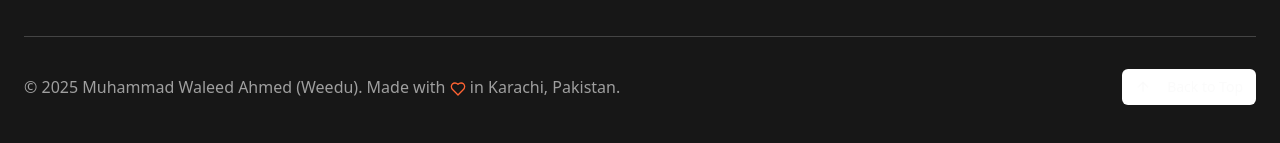
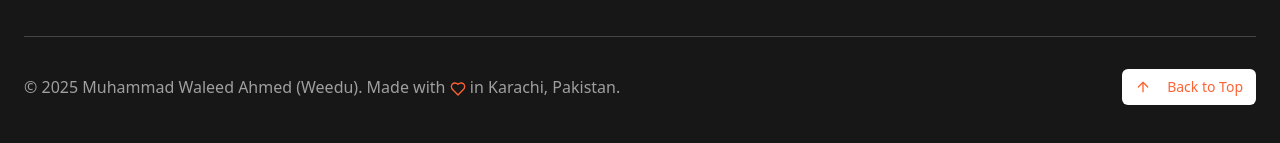
Before and after one commit to weedu230/waleed-portfolio, a React (Vite) app: page / in a window 1280 px wide. Shown: the part 6497-6640 px from the top of the page. Built offline with nearby package versions, Linux system fonts and the light colour scheme.

Commit message:
Change "Back to Top" text color
Update Footer component to change the "Back to Top" button text color to orange.

```diff
--- a/src/components/Footer.tsx
+++ b/src/components/Footer.tsx
@@ -68,7 +68,7 @@ const Footer = () => {
             variant="outline"
             size="sm"
             onClick={scrollToTop}
-            className="border-primary-foreground/20 text-primary-foreground/80 hover:bg-primary-foreground/10"
+            className="border-primary-foreground/20 text-brand-orange hover:bg-primary-foreground/10"
           >
             <ArrowUp className="w-4 h-4 mr-2" />
             Back to Top
```
